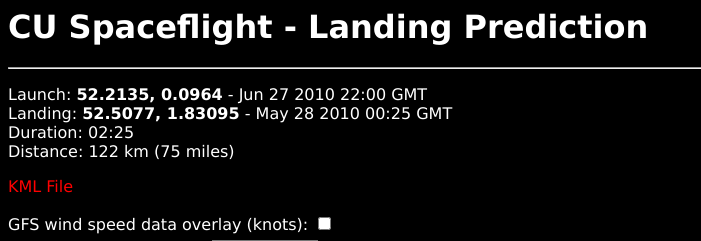
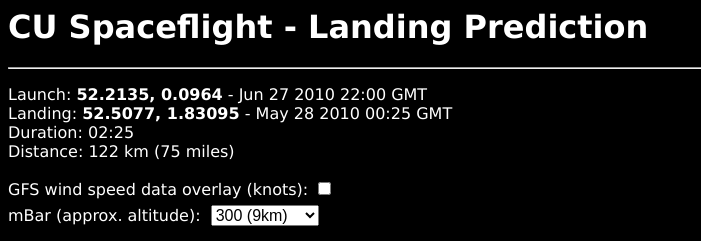
Before and after one commit to jonsowman/cusf-standalone-predictor, a PHP site: page / in a window 1280 px wide. Shown: the top 241 px of the page, without its empty margins (0-701 px from the left). Run offline with PHP 8.4, Linux system fonts and the light colour scheme; data that the repository does not hold is empty; some libraries are stand-ins or nearby versions.

Commit message:
removed KML link for now

```diff
--- a/index.php
+++ b/index.php
@@ -69,7 +69,6 @@
 Landing: <?php echo  "<b>" . $land_lat . ", " . $land_lon . "</b> - " . $landdate; ?> GMT<br />
 Duration: <?php echo $duration; ?><br />
 Distance: <?php echo (int)$distkm . " km (" . (int)($distkm * 0.62137) . " miles)"; ?></p>
-<p><a href="flight_path.kml">KML File</a></p>
 </td>
 <td>
 	<div id="coords"></div>
```
